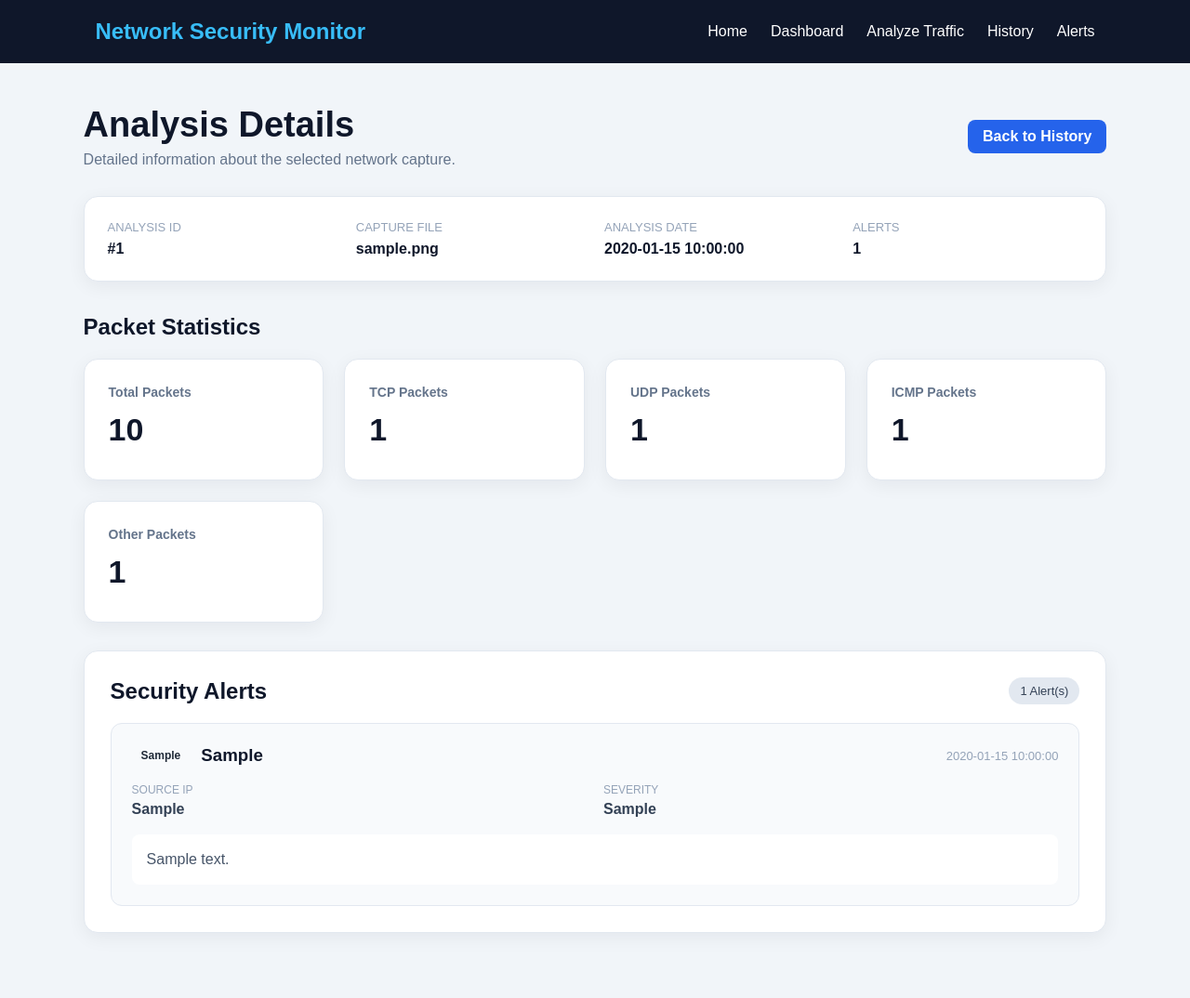
After one commit to Magehewalagesadeepalakshan123/network-security-monitor, a Flask app: page /analysis/1 in a window 1280 px wide. The commit adds this page. Shown: the whole page at 93% size. Run offline with Flask 3, Linux system fonts and the light colour scheme; tables that the repository leaves empty hold one stand-in row (values such as "Sample post").

Commit message:
Add analysis detail page

```diff
--- a/app.py
+++ b/app.py
@@ -20,9 +20,10 @@ from database import (
     save_analysis,
     get_capture_history,
     get_dashboard_data,
-    get_all_alerts
+    get_all_alerts,
+    get_capture_by_id,
+    get_alerts_by_capture
 )
-
 
 app = Flask(__name__)
 
@@ -354,7 +355,38 @@ def alerts():
 
 
 
+# ---------------------------------------------------
+# Analysis Details
+# ---------------------------------------------------
 
+@app.route("/analysis/<int:capture_id>")
+def analysis_detail(capture_id):
+
+    capture = get_capture_by_id(
+        capture_id
+    )
+
+    if capture is None:
+
+        flash(
+            "Analysis record not found."
+        )
+
+        return redirect(
+            url_for("history")
+        )
+
+
+    alert_records = get_alerts_by_capture(
+        capture_id
+    )
+
+
+    return render_template(
+        "analysis_detail.html",
+        capture=capture,
+        alerts=alert_records
+    )
 
 
 
--- a/database.py
+++ b/database.py
@@ -309,3 +309,41 @@ def get_all_alerts(severity=None):
     connection.close()
 
     return alerts
+
+
+
+def get_capture_by_id(capture_id):
+
+    connection = get_connection()
+
+    capture = connection.execute(
+        """
+        SELECT *
+        FROM captures
+        WHERE id = ?
+        """,
+        (capture_id,)
+    ).fetchone()
+
+    connection.close()
+
+    return capture
+
+
+def get_alerts_by_capture(capture_id):
+
+    connection = get_connection()
+
+    alerts = connection.execute(
+        """
+        SELECT *
+        FROM alerts
+        WHERE capture_id = ?
+        ORDER BY id DESC
+        """,
+        (capture_id,)
+    ).fetchall()
+
+    connection.close()
+
+    return alerts
--- a/static/css/style.css
+++ b/static/css/style.css
@@ -1162,3 +1162,149 @@ footer {
     }
 
 }
+
+
+/* =========================
+   Analysis Details
+========================= */
+
+.analysis-detail-page {
+    min-height: 100vh;
+    background: #f1f5f9;
+    padding: 45px 7% 70px;
+}
+
+
+.detail-heading {
+    display: flex;
+    justify-content: space-between;
+    align-items: center;
+
+    gap: 20px;
+
+    margin-bottom: 30px;
+}
+
+
+.detail-heading h1 {
+    font-size: 38px;
+    color: #0f172a;
+    margin-bottom: 7px;
+}
+
+
+.detail-heading p {
+    color: #64748b;
+}
+
+
+.back-btn,
+.view-btn {
+    display: inline-block;
+
+    text-decoration: none;
+
+    background: #2563eb;
+
+    color: white;
+
+    padding: 9px 16px;
+
+    border-radius: 8px;
+
+    font-weight: 600;
+}
+
+
+.back-btn:hover,
+.view-btn:hover {
+    background: #1d4ed8;
+}
+
+
+.capture-info-card {
+    display: grid;
+
+    grid-template-columns:
+        repeat(
+            auto-fit,
+            minmax(190px, 1fr)
+        );
+
+    gap: 20px;
+
+    background: white;
+
+    padding: 25px;
+
+    border-radius: 15px;
+
+    margin-bottom: 35px;
+
+    border: 1px solid #e2e8f0;
+
+    box-shadow:
+        0 5px 20px
+        rgba(15, 23, 42, 0.06);
+}
+
+
+.capture-info-item span {
+    display: block;
+
+    color: #94a3b8;
+
+    font-size: 13px;
+
+    margin-bottom: 7px;
+
+    text-transform: uppercase;
+}
+
+
+.capture-info-item strong {
+    color: #0f172a;
+}
+
+
+.detail-section-title {
+    display: flex;
+
+    justify-content: space-between;
+
+    align-items: center;
+
+    margin-bottom: 20px;
+}
+
+
+.detail-section-title h2 {
+    color: #0f172a;
+}
+
+
+.detail-alert-card {
+    background: white;
+
+    padding: 28px;
+
+    border-radius: 15px;
+
+    margin-top: 30px;
+
+    border: 1px solid #e2e8f0;
+
+    box-shadow:
+        0 5px 20px
+        rgba(15, 23, 42, 0.06);
+}
+
+
+@media (max-width: 700px) {
+
+    .detail-heading {
+        flex-direction: column;
+        align-items: flex-start;
+    }
+
+}
--- /dev/null
+++ b/templates/analysis_detail.html
@@ -0,0 +1,375 @@
+<!DOCTYPE html>
+<html lang="en">
+
+<head>
+
+    <meta charset="UTF-8">
+
+    <meta
+        name="viewport"
+        content="width=device-width, initial-scale=1.0"
+    >
+
+    <title>
+        Analysis Details
+    </title>
+
+    <link
+        rel="stylesheet"
+        href="{{ url_for('static', filename='css/style.css') }}"
+    >
+
+</head>
+
+
+<body>
+
+
+<!-- =========================
+     NAVIGATION
+========================= -->
+
+<div class="navbar">
+
+    <h2>
+        Network Security Monitor
+    </h2>
+
+    <div class="nav-links">
+
+        <a href="{{ url_for('home') }}">
+            Home
+        </a>
+
+        <a href="{{ url_for('dashboard') }}">
+            Dashboard
+        </a>
+
+        <a href="{{ url_for('upload') }}">
+            Analyze Traffic
+        </a>
+
+        <a href="{{ url_for('history') }}">
+            History
+        </a>
+
+        <a href="{{ url_for('alerts') }}">
+            Alerts
+        </a>
+
+    </div>
+
+</div>
+
+
+<!-- =========================
+     ANALYSIS DETAILS
+========================= -->
+
+<section class="analysis-detail-page">
+
+
+    <div class="detail-heading">
+
+        <div>
+
+            <h1>
+                Analysis Details
+            </h1>
+
+            <p>
+                Detailed information about the
+                selected network capture.
+            </p>
+
+        </div>
+
+
+        <a
+            href="{{ url_for('history') }}"
+            class="back-btn"
+        >
+            Back to History
+        </a>
+
+    </div>
+
+
+    <!-- =========================
+         FILE INFORMATION
+    ========================== -->
+
+    <div class="capture-info-card">
+
+
+        <div class="capture-info-item">
+
+            <span>
+                Analysis ID
+            </span>
+
+            <strong>
+                #{{ capture.id }}
+            </strong>
+
+        </div>
+
+
+        <div class="capture-info-item">
+
+            <span>
+                Capture File
+            </span>
+
+            <strong>
+                {{ capture.filename }}
+            </strong>
+
+        </div>
+
+
+        <div class="capture-info-item">
+
+            <span>
+                Analysis Date
+            </span>
+
+            <strong>
+                {{ capture.upload_date }}
+            </strong>
+
+        </div>
+
+
+        <div class="capture-info-item">
+
+            <span>
+                Alerts
+            </span>
+
+            <strong>
+                {{ capture.alert_count }}
+            </strong>
+
+        </div>
+
+
+    </div>
+
+
+    <!-- =========================
+         PACKET STATISTICS
+    ========================== -->
+
+    <div class="detail-section-title">
+
+        <h2>
+            Packet Statistics
+        </h2>
+
+    </div>
+
+
+    <div class="dashboard-stats">
+
+
+        <div class="dashboard-stat-card">
+
+            <span class="stat-label">
+                Total Packets
+            </span>
+
+            <h2>
+                {{ capture.total_packets }}
+            </h2>
+
+        </div>
+
+
+        <div class="dashboard-stat-card">
+
+            <span class="stat-label">
+                TCP Packets
+            </span>
+
+            <h2>
+                {{ capture.tcp_packets }}
+            </h2>
+
+        </div>
+
+
+        <div class="dashboard-stat-card">
+
+            <span class="stat-label">
+                UDP Packets
+            </span>
+
+            <h2>
+                {{ capture.udp_packets }}
+            </h2>
+
+        </div>
+
+
+        <div class="dashboard-stat-card">
+
+            <span class="stat-label">
+                ICMP Packets
+            </span>
+
+            <h2>
+                {{ capture.icmp_packets }}
+            </h2>
+
+        </div>
+
+
+        <div class="dashboard-stat-card">
+
+            <span class="stat-label">
+                Other Packets
+            </span>
+
+            <h2>
+                {{ capture.other_packets }}
+            </h2>
+
+        </div>
+
+
+    </div>
+
+
+    <!-- =========================
+         SECURITY ALERTS
+    ========================== -->
+
+    <div class="detail-alert-card">
+
+
+        <div class="detail-section-title">
+
+            <h2>
+                Security Alerts
+            </h2>
+
+            <span class="alert-count">
+                {{ alerts|length }} Alert(s)
+            </span>
+
+        </div>
+
+
+        {% if alerts %}
+
+
+            <div class="alerts-page-list">
+
+
+                {% for alert in alerts %}
+
+
+                    <div class="security-alert-row">
+
+
+                        <div class="security-alert-header">
+
+
+                            <div class="security-alert-title">
+
+
+                                <span
+                                    class="severity severity-{{ alert.severity|lower }}"
+                                >
+                                    {{ alert.severity }}
+                                </span>
+
+
+                                <h3>
+                                    {{ alert.alert_type }}
+                                </h3>
+
+
+                            </div>
+
+
+                            <span class="alert-date">
+                                {{ alert.created_at }}
+                            </span>
+
+
+                        </div>
+
+
+                        <div class="security-alert-body">
+
+
+                            <div class="alert-information">
+
+                                <span>
+                                    Source IP
+                                </span>
+
+                                <strong>
+                                    {{ alert.source_ip }}
+                                </strong>
+
+                            </div>
+
+
+                            <div class="alert-information">
+
+                                <span>
+                                    Severity
+                                </span>
+
+                                <strong>
+                                    {{ alert.severity }}
+                                </strong>
+
+                            </div>
+
+
+                        </div>
+
+
+                        <div class="alert-description">
+
+                            {{ alert.description }}
+
+                        </div>
+
+
+                    </div>
+
+
+                {% endfor %}
+
+
+            </div>
+
+
+        {% else %}
+
+
+            <div class="no-alerts">
+
+                No suspicious activity was detected
+                for this capture.
+
+            </div>
+
+
+        {% endif %}
+
+
+    </div>
+
+
+</section>
+
+
+</body>
+
+</html>
```
Also changed, not shown: templates/history.html (+45 -5 lines).
